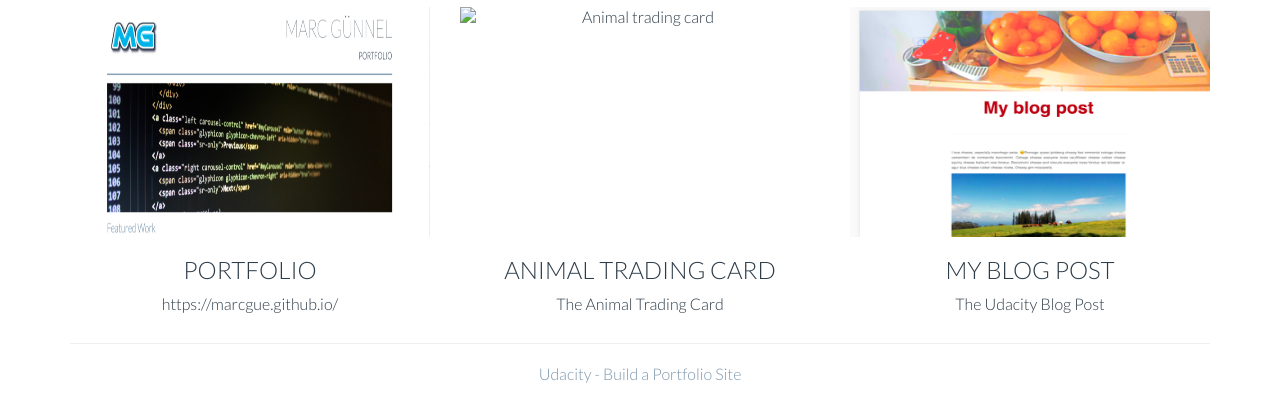
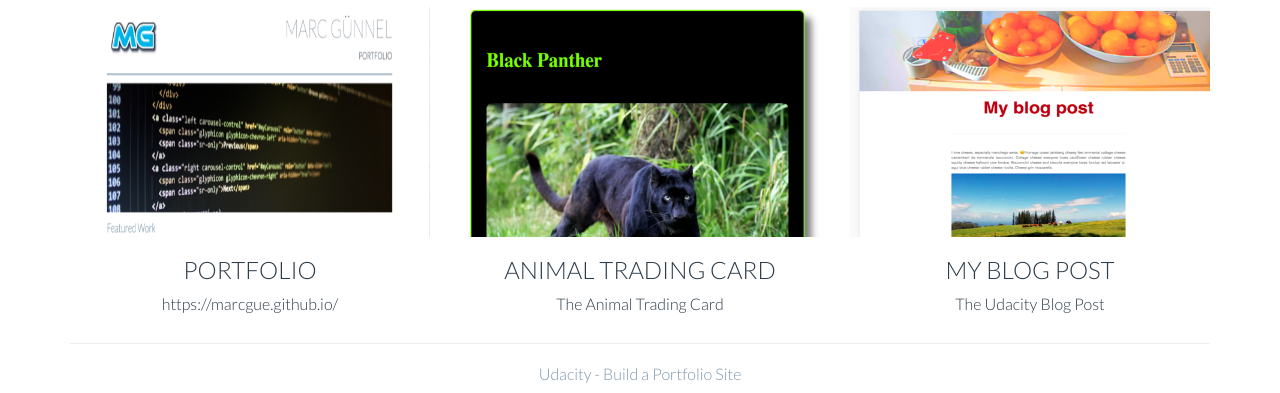
Before and after one commit to MarcGue/marcgue.github.io, a website: page index.html in a window 1280 px wide. Shown: the part 549-942 px from the top of the page. Drawn offline with Linux system fonts and the light colour scheme.

Commit message:
changed responsive images

```diff
--- a/index.html
+++ b/index.html
@@ -53,7 +53,7 @@
     <div class="row text-center">
       <div class="col-xs-12 col-sm-6 col-md-4">
         <picture>
-          <source media="(min-width: 767px)" srcset="img/portfolio-1600_large_2x.png 2x, img/portfolio-800_large_1x.png" />
+          <!-- <source media="(min-width: 767px)" srcset="img/portfolio-1600_large_2x.png 2x, img/portfolio-800_large_1x.png" /> -->
           <source media="(min-width: 599px)" srcset="img/portfolio-600_medium.png" />
           <img class="img-responsive img-feature" src="img/portfolio-400_small.png" alt="Portfolio">
         </picture>
@@ -62,7 +62,7 @@
       </div>
       <div class="col-xs-12 col-sm-6 col-md-4">
         <picture>
-          <source media="(min-width: 767px)" srcset="img/card-1600_large_2x.png 2x, img/animal-trading-card-800_large_1x.png" />
+          <!-- <source media="(min-width: 767px)" srcset="img/card-1600_large_2x.png 2x, img/animal-trading-card-800_large_1x.png" /> -->
           <source media="(min-width: 599px)" srcset="img/card-600_medium.png" />
           <img class="img-responsive img-feature" src="img/card-400_small.png" alt="Animal trading card">
         </picture>
@@ -71,8 +71,8 @@
       </div>
       <div class="col-xs-12 col-sm-6 col-md-4">
         <picture>
-          <source media="(min-width: 767px)" srcset="img/blog-1600_large_2x.png 2x, img/blog-800_large_1x.png" />
-          <source media="(min-width: 599px)" srcset="img/blog-1600_large_2x.png" />
+          <!-- <source media="(min-width: 767px)" srcset="img/blog-1600_large_2x.png 2x, img/blog-800_large_1x.png" /> -->
+          <source media="(min-width: 599px)" srcset="img/blog-600_medium.png" />
           <img class="img-responsive img-feature" src="img/blog-400_small.png" alt="My Blog Post">
         </picture>
         <h3 class="text-uppercase">My Blog Post</h3>
```
Also changed, not shown: Gruntfile.js (+0 -8 lines), img/blog-1600_large_2x.png (deleted), img/blog-800_large_1x.png (deleted), img/card-1600_large_2x.png (deleted), img/card-800_large_1x.png (deleted), img/logo-1600_large_2x.png (deleted), img/logo-800_large_1x.png (deleted), img/pexels-photo-270360-1600_large_2x.jpeg (deleted), img/pexels-photo-270360-800_large_1x.jpeg (deleted), img/portfolio-1600_large_2x.png (deleted), img/portfolio-800_large_1x.png (deleted).
